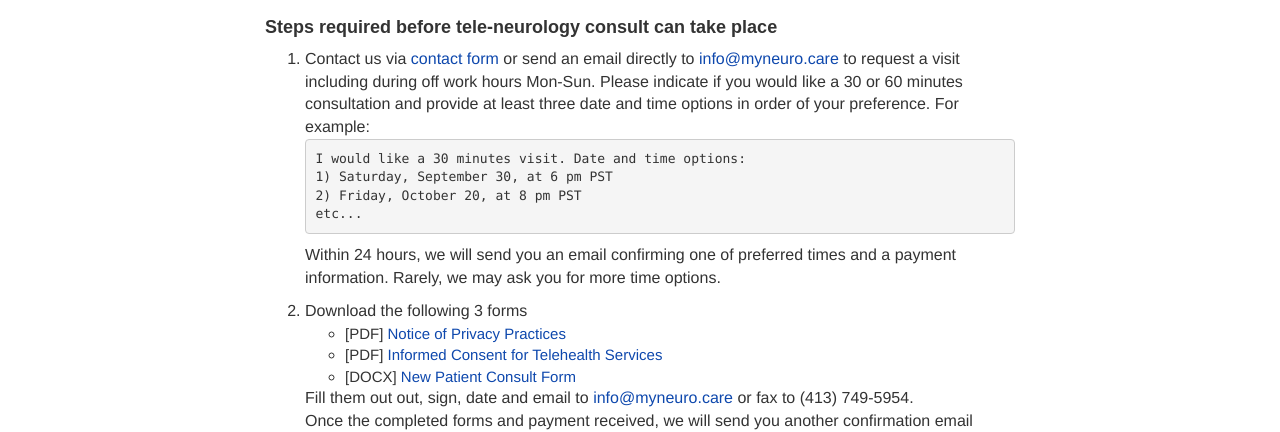
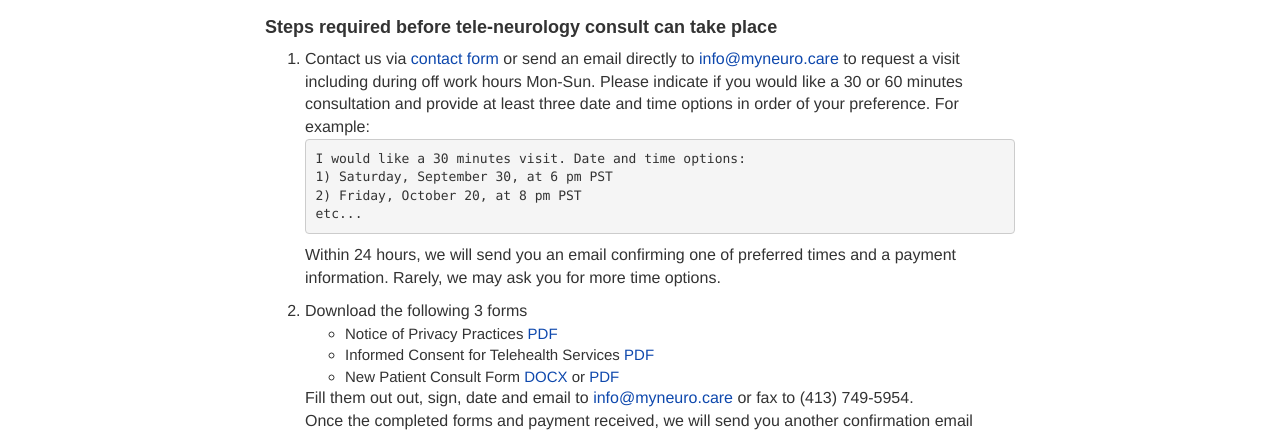
Before and after one commit to gnqnc/gnqnc.github.io, a plain HTML site: page teleneurology.html in a window 1280 px wide. Shown: the part 525-957 px from the top of the page. Drawn offline with Linux system fonts and the light colour scheme.

Commit message:
adding teleconsults and forms

```diff
--- a/teleneurology.html
+++ b/teleneurology.html
@@ -27,6 +27,7 @@
 
   ga('create', 'UA-105867232-1', 'auto');
   ga('send', 'pageview');
+
 
 
 
@@ -120,16 +121,18 @@
 1) Saturday, September 30, at 6 pm PST
 2) Friday, October 20, at 8 pm PST
 etc...</pre>
-                    Within 24 hours, we will send you an email confirming one of preferred times and a payment information. Rarely, we may ask you
+                    Within 24 hours, we will send you an email confirming one of preferred times and a payment
+                    information. Rarely, we may ask you
                     for more time options.
                 </li>
 
                 <li>Download the following 3 forms
                     <ul>
-                        <li>[PDF] <a href="notice_of_privacy_practices.pdf">Notice of Privacy Practices</a></li>
-                        <li>[PDF] <a href="informed_consent_for_telehealth_services.pdf">Informed Consent for Telehealth
-                            Services</a></li>
-                        <li>[DOCX] <a href="new_patient_consult_form.docx">New Patient Consult Form</a></li>
+                        <li>Notice of Privacy Practices <a href="notice_of_privacy_practices.pdf">PDF</a></li>
+                        <li>Informed Consent for Telehealth
+                            Services <a href="informed_consent_for_telehealth_services.pdf">PDF</a></li>
+                        <li>New Patient Consult Form <a href="new_patient_consult_form.docx">DOCX</a> or <a
+                                href="new_patient_consult_form.pdf">PDF</a></li>
                     </ul>
                     Fill them out out, sign, date and email to <a href="mailto:info@myneuro.care?Subject=Filled forms"
                                                                   target="_top">info@myneuro.care</a> or fax to (413)
@@ -141,7 +144,9 @@ etc...</pre>
                     phone, make sure to install <a href="https://meet.google.com">meeting app</a> before your
                     appointment.
                 </li>
-                <li>Few minutes before your appointment you will receive an email with the meeting link. At the scheduled time, ensure you are in a quiet area and that internet connection is excellent. Go to the meeting link and click "Join" to begin your teleconsultation.
+                <li>Few minutes before your appointment you will receive an email with the meeting link. At the
+                    scheduled time, ensure you are in a quiet area and that internet connection is excellent. Go to the
+                    meeting link and click "Join" to begin your teleconsultation.
                 </li>
             </ol>
             <h4 style="margin-top: 40px;">How tele-neurology visit can lead to quicker improvement in health and quality
```
Also changed, not shown: 2 other files.
